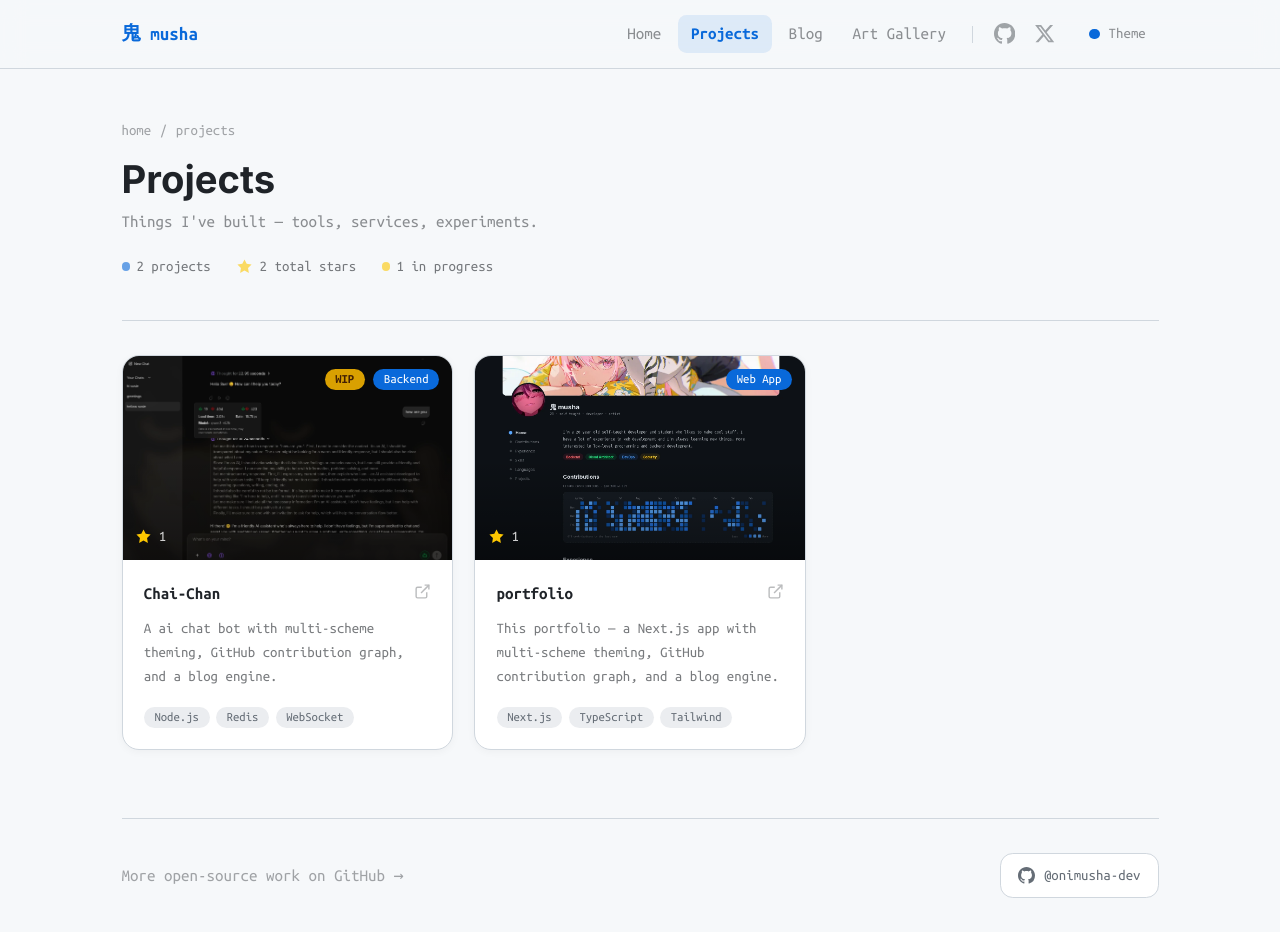
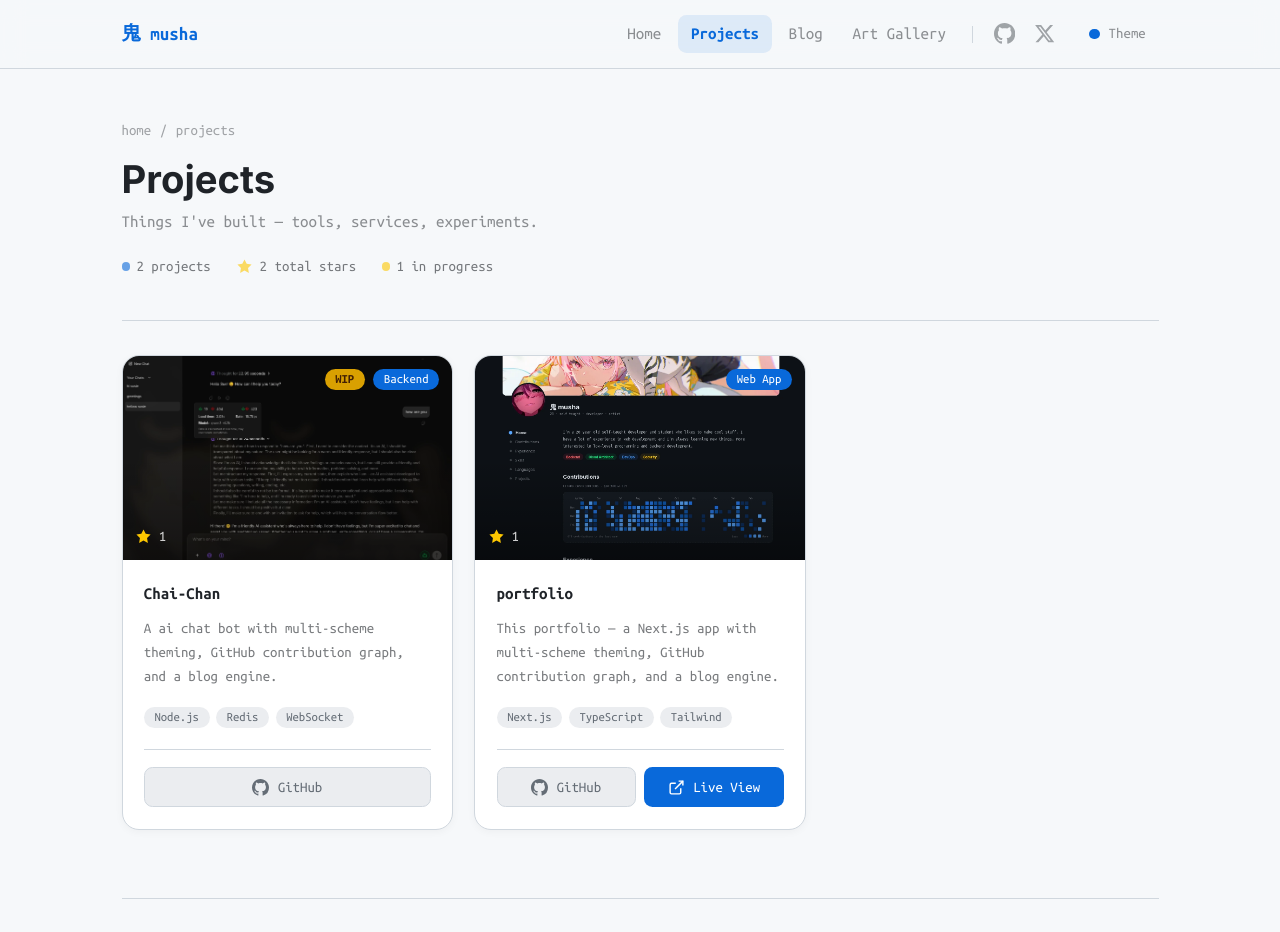
Before and after one commit to onimusha-dev/musha-portfollio, a Next.js app: page /projects in a window 1280 px wide. Shown: the top 932 px of the page. Built offline with nearby package versions, Linux system fonts and the light colour scheme.

Commit message:
feat: improved some ui

```diff
--- a/app/projects/page.tsx
+++ b/app/projects/page.tsx
@@ -9,7 +9,6 @@ import { Icons } from "@/components/ui/icons";
 function EmptyState() {
     return (
         <div className="flex flex-col items-center justify-center py-32 text-center">
-            {/* animated terminal blinking cursor icon */}
             <div
                 className="w-16 h-16 rounded-2xl flex items-center justify-center mb-6 text-2xl select-none"
                 style={{ background: "var(--card)", border: "1px dashed var(--card-border)" }}
@@ -35,7 +34,7 @@ function EmptyState() {
 }
 
 /* ─────────────────────────────────────────────────────────────
-   SKELETON CARD — shown while loading (for future dynamic use)
+   SKELETON CARD
 ───────────────────────────────────────────────────────────── */
 function SkeletonCard() {
     return (
@@ -43,8 +42,7 @@ function SkeletonCard() {
             className="rounded-2xl overflow-hidden animate-pulse"
             style={{ background: "var(--card)", border: "1px solid var(--card-border)" }}
         >
-            {/* image area */}
-            <div className="h-44 w-full" style={{ background: "var(--c0)" }} />
+            <div className="h-48 w-full" style={{ background: "var(--c0)" }} />
             <div className="p-5">
                 <div className="h-4 w-1/2 rounded-full mb-3" style={{ background: "var(--c0)" }} />
                 <div className="h-3 w-3/4 rounded-full mb-2" style={{ background: "var(--c0)" }} />
@@ -58,23 +56,12 @@ function SkeletonCard() {
    PROJECT CARD
 ───────────────────────────────────────────────────────────── */
 function ProjectCard({ project }: { project: typeof projects[0] }) {
-    return (
-        <a
-            href={project.repoUrl}
-            target="_blank"
-            rel="noopener noreferrer"
-            className="group flex flex-col rounded-2xl overflow-hidden transition-all duration-200 hover:-translate-y-1 hover:shadow-xl"
-            style={{
-                background: "var(--card)",
-                border: "1px solid var(--card-border)",
-                boxShadow: "0 2px 8px rgba(0,0,0,0.04)",
-            }}
-        >
-            {/* ── Preview Image ── */}
-            <div
-                className="relative h-48 w-full overflow-hidden"
-                style={{ background: "var(--c0)" }}
-            >
+    // Image click priority: live site → github repo → no link at all
+    const imageHref = project.liveUrl || project.repoUrl || null;
+
+    // Shared inner content for the image thumbnail
+    const imageInner = (
+        <>
             <Image
                 src={project.image}
                 alt={`${project.name} preview`}
@@ -82,7 +69,7 @@ function ProjectCard({ project }: { project: typeof projects[0] }) {
                 className="object-cover transition-transform duration-300 group-hover:scale-105"
                 sizes="(max-width: 640px) 100vw, (max-width: 1024px) 50vw, 33vw"
             />
-                {/* overlay gradient for readability */}
+            {/* gradient overlay */}
             <div className="absolute inset-0 bg-linear-to-t from-black/40 via-transparent to-transparent" />
 
             {/* top-right badges */}
@@ -105,25 +92,54 @@ function ProjectCard({ project }: { project: typeof projects[0] }) {
                 <Icons.Star className="w-4 h-4 text-yellow-400" />
                 <span>{project.stars}</span>
             </div>
+        </>
+    );
+
+    const thumbClass = "relative h-48 w-full overflow-hidden";
+    const thumbStyle = { background: "var(--c0)" };
+
+    return (
+        <div
+            className="group flex flex-col rounded-2xl overflow-hidden transition-all duration-200 hover:-translate-y-1 hover:shadow-xl"
+            style={{
+                background: "var(--card)",
+                border: "1px solid var(--card-border)",
+                boxShadow: "0 2px 8px rgba(0,0,0,0.04)",
+            }}
+        >
+            {/* ── Thumbnail — liveUrl → repoUrl → non-clickable ── */}
+            {imageHref ? (
+                <a
+                    href={imageHref}
+                    target="_blank"
+                    rel="noopener noreferrer"
+                    className={`${thumbClass} block cursor-pointer`}
+                    style={thumbStyle}
+                    tabIndex={-1}
+                    aria-hidden="true"
+                >
+                    {imageInner}
+                </a>
+            ) : (
+                <div className={thumbClass} style={thumbStyle}>
+                    {imageInner}
                 </div>
+            )}
 
             {/* ── Card Body ── */}
             <div className="flex flex-col flex-1 p-5">
-                <div className="flex items-start justify-between gap-3 mb-2.5">
-                    <p className="text-base font-bold font-mono group-hover:text-accent transition-colors duration-200">
+                {/* title */}
+                <p className="text-base font-bold font-mono mb-2.5 group-hover:text-accent transition-colors duration-200">
                     {project.name}
                 </p>
-                    <Icons.External
-                        className="w-4 h-4 shrink-0 mt-0.5 opacity-30 group-hover:opacity-100 group-hover:text-accent transition-all duration-200"
-                    />
-                </div>
 
+                {/* description */}
                 <p className="text-sm font-mono leading-relaxed flex-1 opacity-60 mb-4">
                     {project.description}
                 </p>
 
                 {/* tags */}
-                <div className="flex flex-wrap gap-1.5">
+                <div className="flex flex-wrap gap-1.5 mb-5">
                     {project.tags.map(tag => (
                         <span
                             key={tag}
@@ -134,8 +150,50 @@ function ProjectCard({ project }: { project: typeof projects[0] }) {
                         </span>
                     ))}
                 </div>
+
+                {/* ── Action buttons ── */}
+                <div
+                    className="flex items-center gap-2 pt-4"
+                    style={{ borderTop: "1px solid var(--card-border)" }}
+                >
+                    {/* GitHub */}
+                    {project.repoUrl && (
+                        <a
+                            href={project.repoUrl}
+                            target="_blank"
+                            rel="noopener noreferrer"
+                            className="flex-1 inline-flex items-center justify-center gap-2 px-3 py-2 rounded-lg text-sm font-mono transition-all duration-150 hover:-translate-y-px hover:text-accent hover:border-accent/40"
+                            style={{
+                                background: "var(--c0)",
+                                border: "1px solid var(--card-border)",
+                                color: "var(--muted)",
+                            }}
+                        >
+                            <Icons.GitHub className="w-4 h-4 shrink-0" />
+                            GitHub
+                        </a>
+                    )}
+
+                    {/* Live View */}
+                    {project.liveUrl && (
+                        <a
+                            href={project.liveUrl}
+                            target="_blank"
+                            rel="noopener noreferrer"
+                            className="flex-1 inline-flex items-center justify-center gap-2 px-3 py-2 rounded-lg text-sm font-mono transition-all duration-150 hover:-translate-y-px"
+                            style={{
+                                background: "var(--accent)",
+                                border: "1px solid transparent",
+                                color: "var(--card)",
+                            }}
+                        >
+                            <Icons.External className="w-4 h-4 shrink-0" />
+                            Live View
+                        </a>
+                    )}
                 </div>
-        </a>
+            </div>
+        </div>
     );
 }
 
@@ -170,10 +228,7 @@ export default function ProjectsPage() {
                 {/* stats row */}
                 <div className="flex items-center gap-6 mt-5">
                     <div className="flex items-center gap-1.5 text-sm font-mono opacity-60">
-                        <span
-                            className="w-2 h-2 rounded-full"
-                            style={{ background: "var(--accent)" }}
-                        />
+                        <span className="w-2 h-2 rounded-full" style={{ background: "var(--accent)" }} />
                         {projects.length} project{projects.length !== 1 ? "s" : ""}
                     </div>
                     <div className="flex items-center gap-1.5 text-sm font-mono opacity-60">
--- a/components/sections/featured-projects.tsx
+++ b/components/sections/featured-projects.tsx
@@ -7,12 +7,11 @@ export default function FeaturedProjects() {
             {projects.map((project) => (
                 <div
                     key={project.name}
-                    className="group flex flex-col justify-between p-5 rounded-xl transition-all duration-200 hover:-translate-y-0.5 hover:border-accent"
+                    className="group flex flex-col p-5 rounded-xl transition-all duration-200 hover:-translate-y-0.5 hover:border-accent"
                     style={{ background: "var(--card)", border: "1px solid var(--card-border)" }}
                 >
-                    {/* top */}
-                    <div>
-                        <div className="flex items-start justify-between gap-2">
+                    {/* header row — name + wip + stars */}
+                    <div className="flex items-start justify-between gap-2 mb-2.5">
                         <p className="text-base font-bold font-mono group-hover:text-accent transition-colors duration-200">
                             {project.name}
                         </p>
@@ -27,15 +26,14 @@ export default function FeaturedProjects() {
                             </span>
                         </div>
                     </div>
-                        <p className="text-sm font-mono mt-2.5 leading-relaxed opacity-60">
+
+                    {/* description */}
+                    <p className="text-sm font-mono leading-relaxed opacity-60 flex-1 mb-4">
                         {project.description}
                     </p>
-                    </div>
 
-                    {/* bottom */}
-                    <div className="flex items-center justify-between mt-5">
                     {/* tags */}
-                        <div className="flex flex-wrap gap-1.5">
+                    <div className="flex flex-wrap gap-1.5 mb-5">
                         {project.tags.map(tag => (
                             <span
                                 key={tag}
@@ -47,31 +45,46 @@ export default function FeaturedProjects() {
                         ))}
                     </div>
 
-                        {/* links */}
-                        <div className="flex items-center gap-1 shrink-0 ml-2">
+                    {/* ── Action buttons ── */}
+                    <div
+                        className="flex items-center gap-2 pt-4"
+                        style={{ borderTop: "1px solid var(--card-border)" }}
+                    >
                         {/* GitHub */}
+                        {project.repoUrl && (
                             <a
                                 href={project.repoUrl}
                                 target="_blank"
                                 rel="noopener noreferrer"
-                                title="View on GitHub"
-                                className="p-2 rounded-lg text-foreground/30 hover:text-accent hover:bg-accent/10 transition-all duration-150"
+                                className="flex-1 inline-flex items-center justify-center gap-2 px-3 py-2 rounded-lg text-sm font-mono transition-all duration-150 hover:-translate-y-px hover:text-accent hover:border-accent/40"
+                                style={{
+                                    background: "var(--c0)",
+                                    border: "1px solid var(--card-border)",
+                                    color: "var(--muted)",
+                                }}
                             >
-                                <Icons.GitHub className="w-4 h-4" />
+                                <Icons.GitHub className="w-4 h-4 shrink-0" />
+                                GitHub
                             </a>
-                            {/* Live */}
+                        )}
+
+                        {/* Live View */}
                         {project.liveUrl && (
                             <a
                                 href={project.liveUrl}
                                 target="_blank"
                                 rel="noopener noreferrer"
-                                    title="View live site"
-                                    className="p-2 rounded-lg text-foreground/30 hover:text-accent hover:bg-accent/10 transition-all duration-150"
+                                className="flex-1 inline-flex items-center justify-center gap-2 px-3 py-2 rounded-lg text-sm font-mono transition-all duration-150 hover:-translate-y-px"
+                                style={{
+                                    background: "var(--accent)",
+                                    border: "1px solid transparent",
+                                    color: "var(--card)",
+                                }}
                             >
-                                    <Icons.External className="w-4 h-4" />
+                                <Icons.External className="w-4 h-4 shrink-0" />
+                                Live View
                             </a>
                         )}
-                        </div>
                     </div>
                 </div>
             ))}
```
Also changed, not shown: app/page.tsx (+32 -4 lines). Lines whose indentation alone changed are shown as unchanged.
